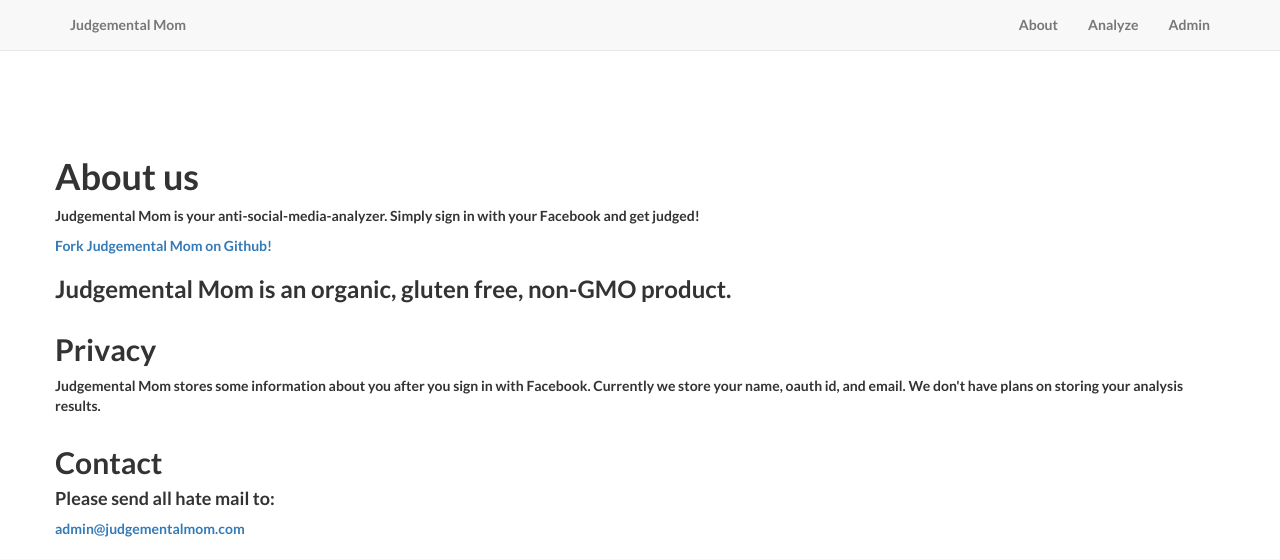
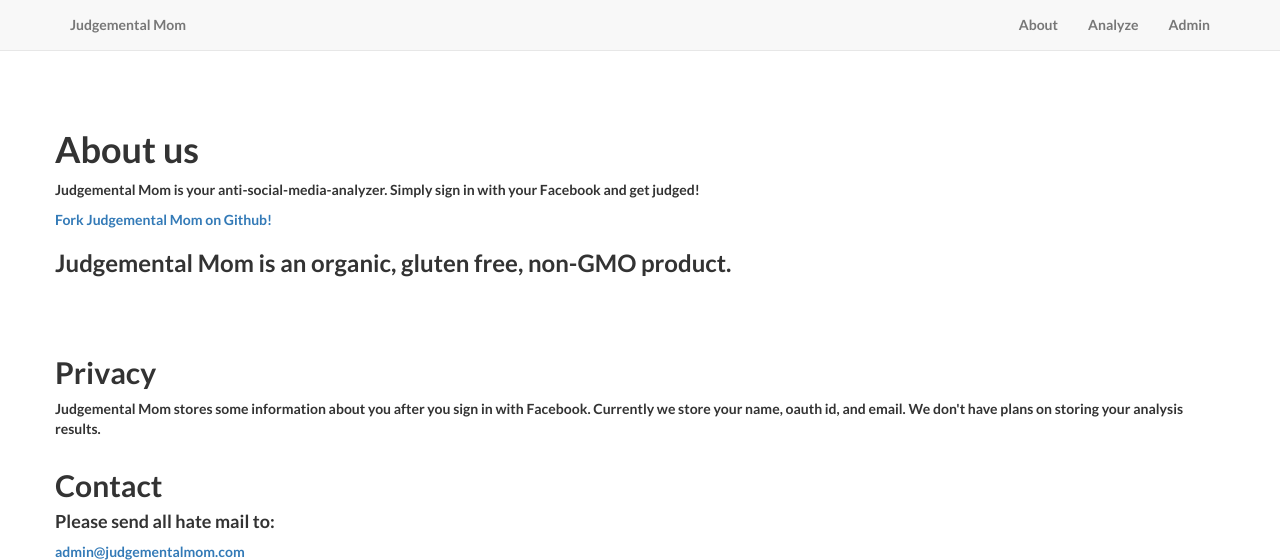
Before and after one commit to nlouie/judgemental-mom, a Flask app: page /about in a window 1280 px wide. Shown: the top 560 px of the page. Run offline with Flask 2, Linux system fonts and the light colour scheme; parts of the project's set-up code (start-up, migrations or seed data) failed here and were passed over; some libraries are stand-ins or nearby versions.

Commit message:
padding.

```diff
--- a/static/css/style.css
+++ b/static/css/style.css
@@ -15,5 +15,6 @@
 .important { color: #336699; }
 
 .page-container {
-    margin-top: 6%;
+    padding-top: 50px; /* If you're making other pages, make sure there is 50px of padding to make sure the navbar doesn't overlap content! */
+    padding-bottom: 50px;
 }
```
